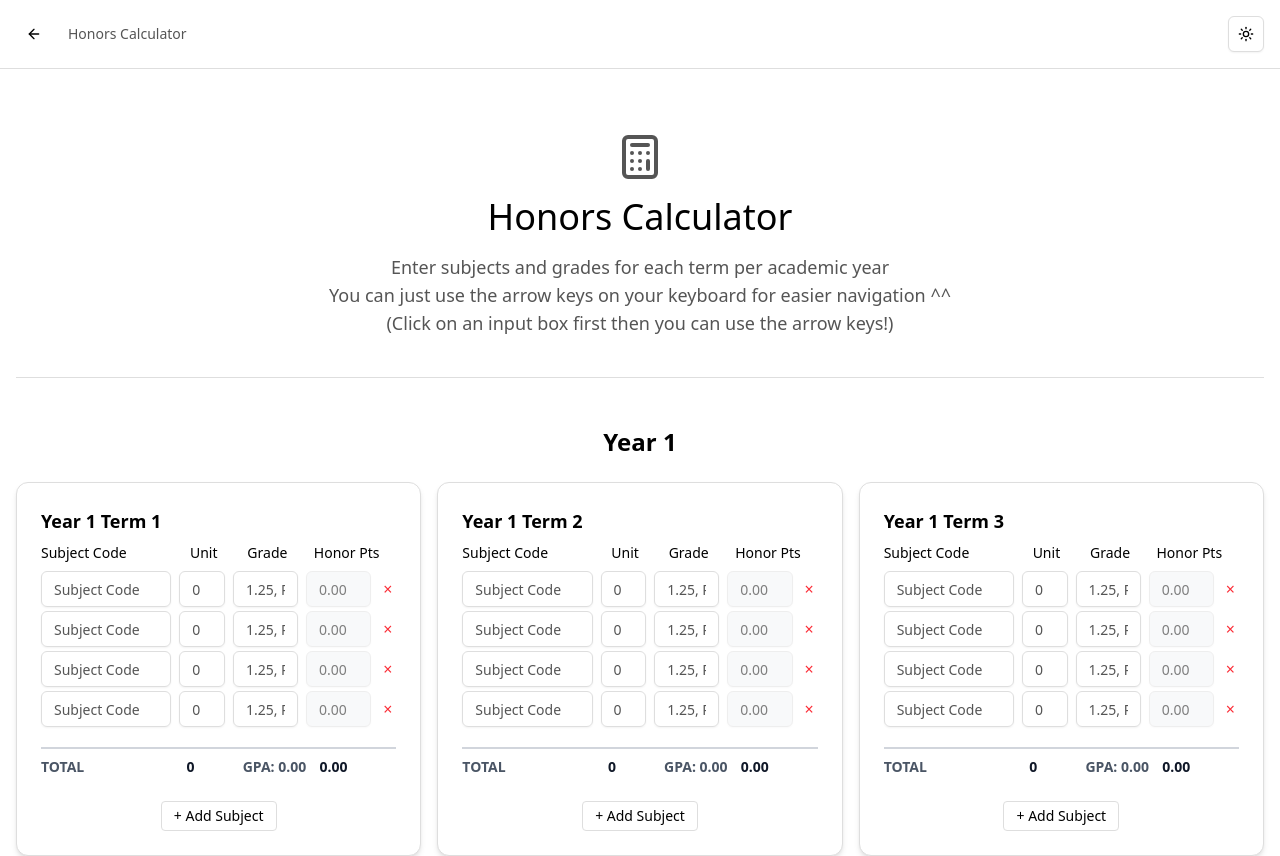
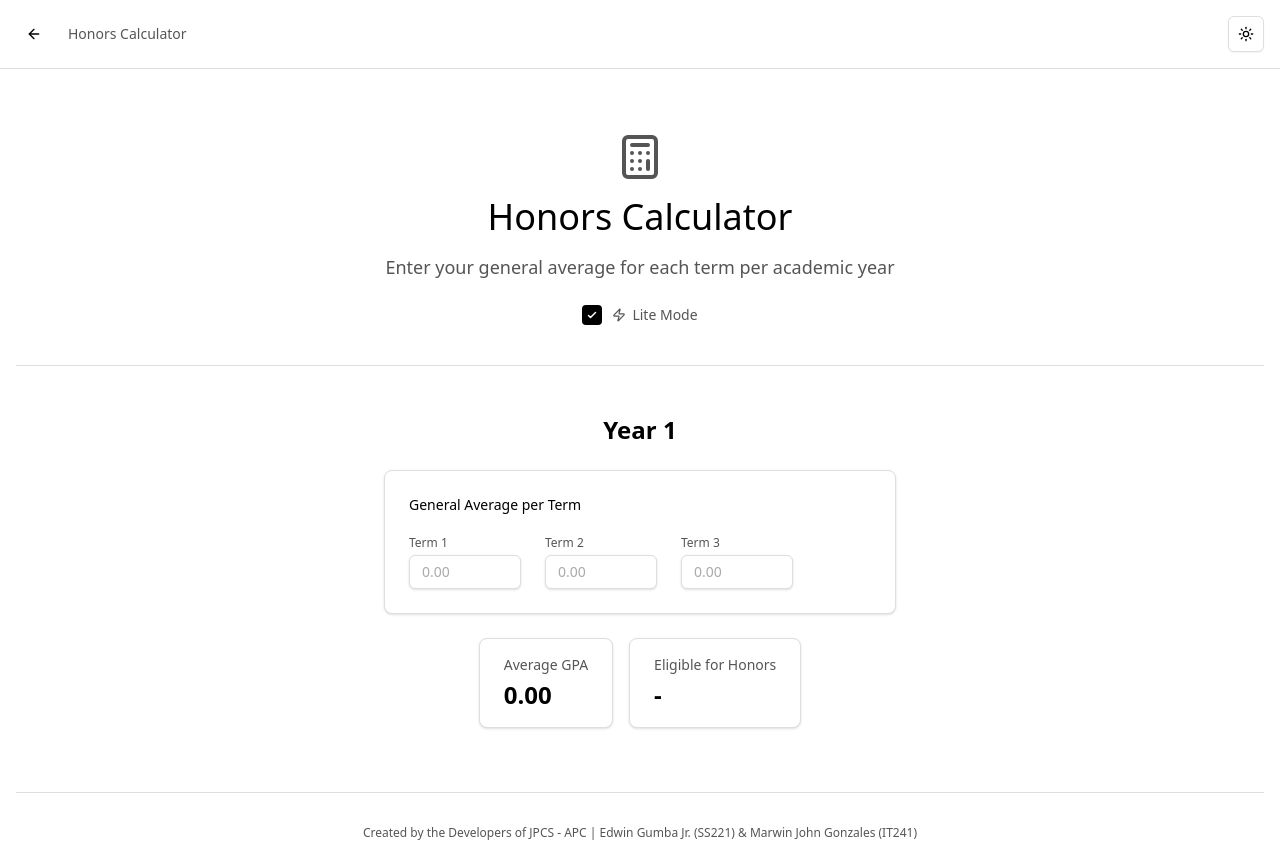
Before and after one commit to jpcsapc/APC-Honors-Checker, a Next.js app: page /honors in a window 1280 px wide. Shown: the top 856 px of the page. Built offline with nearby package versions, Linux system fonts and the light colour scheme.

Commit message:
feat: lite mdoe for honors calcu

```diff
--- a/src/app/honors/page.tsx
+++ b/src/app/honors/page.tsx
@@ -1,10 +1,11 @@
 "use client"
 import * as React from 'react';
 import { Button } from "@/components/ui/button";
-import { ArrowLeft, Calculator } from "lucide-react";
+import { ArrowLeft, Calculator, Zap } from "lucide-react";
 import { TermTable } from '../../components/TermTable';
 import Link from "next/link";
 import { ThemeToggle } from "@/components/theme-toggle";
+import { motion, AnimatePresence } from "framer-motion";
 
 // Memoized TermTable to prevent unnecessary re-renders
 const MemoizedTermTable = React.memo(TermTable);
@@ -23,8 +24,77 @@ interface YearStats {
   eligible: string;
 }
 
+// Lite Mode: per-year general averages (3 terms each)
+interface LiteYearData {
+  term1: string;
+  term2: string;
+  term3: string;
+}
+
+function calcLiteStats(data: LiteYearData): { gpa: number; eligible: string } {
+  const t1 = parseFloat(data.term1);
+  const t2 = parseFloat(data.term2);
+  const t3 = parseFloat(data.term3);
+
+  const values = [t1, t2, t3].filter(v => !isNaN(v) && v > 0);
+  if (values.length === 0) return { gpa: 0, eligible: '-' };
+
+  const avg = values.reduce((a, b) => a + b, 0) / values.length;
+
+  // Same honors criteria as full mode — GPA between 3.0 and 4.0
+  let eligible: string;
+  if (avg >= 3.0 && avg <= 4.0) eligible = "Yes";
+  else eligible = "No";
+
+  return { gpa: avg, eligible };
+}
+
+// Shared input style matching TermTable inputs
+function LiteInput({
+  label,
+  value,
+  onChange,
+  id,
+}: {
+  label: string;
+  value: string;
+  onChange: (v: string) => void;
+  id: string;
+}) {
+  return (
+    <div className="flex flex-col gap-1">
+      <label htmlFor={id} className="text-xs text-muted-foreground font-medium">
+        {label}
+      </label>
+      <input
+        id={id}
+        type="number"
+        step="0.01"
+        min="0"
+        max="5"
+        value={value}
+        onChange={e => onChange(e.target.value)}
+        placeholder="0.00"
+        className="
+          w-28 rounded-md border border-input bg-background px-3 py-1.5
+          text-sm text-foreground shadow-sm
+          placeholder:text-muted-foreground/50
+          focus:outline-none focus:ring-2 focus:ring-ring focus:border-transparent
+          transition-colors
+        "
+      />
+    </div>
+  );
+}
 export default function HonorsCalcu() {
   const [termsData, setTermsData] = React.useState<Record<string, RowData[]>>({});
+  const [liteMode, setLiteMode] = React.useState(true);
+  const [liteData, setLiteData] = React.useState<Record<string, LiteYearData>>({
+    "Year 1": { term1: "", term2: "", term3: "" },
+    "Year 2": { term1: "", term2: "", term3: "" },
+    "Year 3": { term1: "", term2: "", term3: "" },
+    "Year 4": { term1: "", term2: "", term3: "" },
+  });
 
   const termsDataRef = React.useRef(termsData);
   termsDataRef.current = termsData;
@@ -39,36 +109,56 @@ export default function HonorsCalcu() {
           setTermsData(parsedData);
         }
       }
+      const savedLite = localStorage.getItem("honorsLiteData");
+      if (savedLite) {
+        const parsedLite = JSON.parse(savedLite);
+        if (typeof parsedLite === 'object' && parsedLite !== null) {
+          setLiteData(parsedLite);
+        }
+      }
+      const savedLiteMode = localStorage.getItem("honorsLiteMode");
+      if (savedLiteMode !== null) {
+        // We set it to true by default, but if they explicitly changed it in this session,
+        // we could load it. However, the user said "always checked once opened".
+        // To be safe and follow the request literally, we can just let it default to true.
+        // setLiteMode(JSON.parse(savedLiteMode));
+      }
     } catch (error) {
-      console.error("Failed to parse honorsTermsData from localStorage", error);
+      console.error("Failed to parse honors data from localStorage", error);
     }
   }, []);
 
-  // Persist on change - debounced to avoid excessive localStorage writes
+  // Persist full mode data
   const persistTimerRef = React.useRef<NodeJS.Timeout | null>(null);
   React.useEffect(() => {
-    if (persistTimerRef.current) {
-      clearTimeout(persistTimerRef.current);
-    }
+    if (persistTimerRef.current) clearTimeout(persistTimerRef.current);
     persistTimerRef.current = setTimeout(() => {
       localStorage.setItem("honorsTermsData", JSON.stringify(termsData));
     }, 300);
-
-    return () => {
-      if (persistTimerRef.current) {
-        clearTimeout(persistTimerRef.current);
-      }
-    };
+    return () => { if (persistTimerRef.current) clearTimeout(persistTimerRef.current); };
   }, [termsData]);
 
+  // Persist lite data
+  React.useEffect(() => {
+    localStorage.setItem("honorsLiteData", JSON.stringify(liteData));
+  }, [liteData]);
+
+  // Persist lite mode toggle
+  React.useEffect(() => {
+    localStorage.setItem("honorsLiteMode", JSON.stringify(liteMode));
+  }, [liteMode]);
+
   const handleTermChange = React.useCallback((term: string, rows: RowData[]) => {
-    setTermsData(prev => ({
+    setTermsData(prev => ({ ...prev, [term]: rows }));
+  }, []);
+
+  const handleLiteChange = React.useCallback((year: string, field: keyof LiteYearData, value: string) => {
+    setLiteData(prev => ({
       ...prev,
-      [term]: rows
+      [year]: { ...prev[year], [field]: value },
     }));
   }, []);
 
-  // 4x3 layout for Year 1–4 - memoized to prevent recreation
   const tableLayout = React.useMemo(() => [
     ["Year 1 Term 1", "Year 1 Term 2", "Year 1 Term 3"],
     ["Year 2 Term 1", "Year 2 Term 2", "Year 2 Term 3"],
@@ -76,7 +166,6 @@ export default function HonorsCalcu() {
     ["Year 4 Term 1", "Year 4 Term 2", "Year 4 Term 3"],
   ], []);
 
-  // Arrow-key navigation between tables
   const handleEdge = (
     direction: "up" | "down" | "left" | "right",
     fromTerm: string,
@@ -92,59 +181,35 @@ export default function HonorsCalcu() {
     let nextCellCol = fromCol;
 
     if (direction === "left" && fromCol === 0) {
-      if (termColIndex > 0) {
-        nextTermName = tableLayout[termRowIndex][termColIndex - 1];
-        nextCellCol = 2; // Last editable column
-      }
+      if (termColIndex > 0) { nextTermName = tableLayout[termRowIndex][termColIndex - 1]; nextCellCol = 2; }
     } else if (direction === "right" && fromCol === 2) {
-      if (termColIndex < tableLayout[termRowIndex].length - 1) {
-        nextTermName = tableLayout[termRowIndex][termColIndex + 1];
-        nextCellCol = 0; // First column
-      }
+      if (termColIndex < tableLayout[termRowIndex].length - 1) { nextTermName = tableLayout[termRowIndex][termColIndex + 1]; nextCellCol = 0; }
     } else if (direction === "up" && fromRow === 0) {
-      if (termRowIndex > 0) {
-        nextTermName = tableLayout[termRowIndex - 1][termColIndex];
-        const targetRows = termsData[nextTermName] || [];
-        nextCellRow = Math.max(0, targetRows.length - 1);
-      }
+      if (termRowIndex > 0) { nextTermName = tableLayout[termRowIndex - 1][termColIndex]; const targetRows = termsData[nextTermName] || []; nextCellRow = Math.max(0, targetRows.length - 1); }
     } else if (direction === "down" && fromRow === (termsData[fromTerm]?.length || 0) - 1) {
-      if (termRowIndex < tableLayout.length - 1) {
-        nextTermName = tableLayout[termRowIndex + 1][termColIndex];
-        nextCellRow = 0;
-      }
+      if (termRowIndex < tableLayout.length - 1) { nextTermName = tableLayout[termRowIndex + 1][termColIndex]; nextCellRow = 0; }
     }
 
     if (nextTermName) {
       const nextTermRows = termsData[nextTermName] || [];
-      if (nextTermRows.length > 0 && nextCellRow >= nextTermRows.length) {
-        nextCellRow = nextTermRows.length - 1;
-      }
-      if (nextCellRow < 0 || nextTermRows.length === 0) {
-        nextCellRow = 0;
-      }
-
+      if (nextTermRows.length > 0 && nextCellRow >= nextTermRows.length) nextCellRow = nextTermRows.length - 1;
+      if (nextCellRow < 0 || nextTermRows.length === 0) nextCellRow = 0;
       const nextCellId = `cell-${nextTermName}-${nextCellRow}-${nextCellCol}`;
       const targetInput = document.getElementById(nextCellId) as HTMLInputElement;
-      if (targetInput) {
-        targetInput.focus();
-        targetInput.select();
-      }
+      if (targetInput) { targetInput.focus(); targetInput.select(); }
     }
   };
 
-  // Recompute per-year GPA and eligibility whenever termsData changes
-  // Memoize to avoid recalculating if termsData object reference didn't change
   const yearStats = React.useMemo(() => {
     const groupedByYear: Record<string, RowData[][]> = {};
     Object.entries(termsData).forEach(([term, rows]) => {
       if (!Array.isArray(rows)) return;
-      const year = term.split(' ').slice(0, 2).join(' '); // "Year X"
+      const year = term.split(' ').slice(0, 2).join(' ');
       if (!groupedByYear[year]) groupedByYear[year] = [];
       groupedByYear[year].push(rows);
     });
 
     const nextYearStats: Record<string, YearStats> = {};
-
     Object.entries(groupedByYear).forEach(([year, termRows]) => {
       const all = termRows.flat();
       const valid = all.filter(row => {
@@ -154,17 +219,13 @@ export default function HonorsCalcu() {
         return row.subjectCode.trim() !== '' && row.grade.trim() !== '' && row.unit > 0;
       });
 
-      if (valid.length === 0) {
-        nextYearStats[year] = { gpa: 0, totalUnits: 0, rGrades: 0, eligible: '-' };
-        return;
-      }
+      if (valid.length === 0) { nextYearStats[year] = { gpa: 0, totalUnits: 0, rGrades: 0, eligible: '-' }; return; }
 
       const totalHonorPoints = valid.reduce((sum, r) => sum + r.honorPoints, 0);
       const totalUnits = valid.reduce((sum, r) => sum + Number(r.unit), 0);
       const gpa = totalUnits > 0 ? totalHonorPoints / totalUnits : 0;
       const rGrades = valid.filter(r => (r.grade || '').toUpperCase() === 'R').length;
 
-      // Honors (per-year) criteria: >=36 units, <=2 R grades, GPA between 3.0 and 4.0
       const hasEnoughUnits = totalUnits >= 36;
       const hasTooManyRs = rGrades > 2;
       let eligible: string;
@@ -178,6 +239,14 @@ export default function HonorsCalcu() {
 
     return nextYearStats;
   }, [termsData]);
+
+  const liteStats = React.useMemo(() => {
+    const stats: Record<string, { gpa: number; eligible: string }> = {};
+    Object.entries(liteData).forEach(([year, data]) => {
+      stats[year] = calcLiteStats(data);
+    });
+    return stats;
+  }, [liteData]);
 
   return (
     <div className="min-h-screen bg-background">
@@ -198,7 +267,6 @@ export default function HonorsCalcu() {
         </div>
       </header>
 
-
       {/* Main Content */}
       <main className="container mx-auto px-4 py-16">
         {/* Hero Section */}
@@ -208,21 +276,130 @@ export default function HonorsCalcu() {
           </div>
           <h1 className="text-4xl font-normal text-foreground mb-4">Honors Calculator</h1>
           <p className="text-muted-foreground text-lg">
+            <AnimatePresence mode="wait">
+              <motion.span
+                key={liteMode ? "lite" : "full"}
+                initial={{ opacity: 0, y: 10 }}
+                animate={{ opacity: 1, y: 0 }}
+                exit={{ opacity: 0, y: -10 }}
+                transition={{ duration: 0.2 }}
+              >
+                {liteMode ? (
+                  <>Enter your general average for each term per academic year</>
+                ) : (
+                  <>
                     Enter subjects and grades for each term per academic year <br />
                     You can just use the arrow keys on your keyboard for easier navigation ^^ <br />
                     (Click on an input box first then you can use the arrow keys!)
+                  </>
+                )}
+              </motion.span>
+            </AnimatePresence>
           </p>
+
+          {/* ── Lite Mode Toggle ── placed right below the subtitle, centered */}
+          <div className="flex items-center justify-center gap-2.5 mt-6">
+            <button
+              role="checkbox"
+              aria-checked={liteMode}
+              onClick={() => setLiteMode(prev => !prev)}
+              className={`
+                relative inline-flex h-5 w-5 shrink-0 cursor-pointer items-center justify-center
+                rounded border-2 transition-colors duration-150
+                focus:outline-none focus:ring-2 focus:ring-ring focus:ring-offset-2
+                ${liteMode
+                  ? 'bg-foreground border-foreground'
+                  : 'bg-background border-input hover:border-foreground/50'
+                }
+              `}
+            >
+              {liteMode && (
+                <svg
+                  className="h-3 w-3 text-background"
+                  fill="none"
+                  viewBox="0 0 24 24"
+                  stroke="currentColor"
+                  strokeWidth={3}
+                >
+                  <path strokeLinecap="round" strokeLinejoin="round" d="M5 13l4 4L19 7" />
+                </svg>
+              )}
+            </button>
+            <label
+              onClick={() => setLiteMode(prev => !prev)}
+              className="flex items-center gap-1.5 text-sm text-muted-foreground cursor-pointer select-none hover:text-foreground transition-colors"
+            >
+              <Zap className="h-3.5 w-3.5" />
+              Lite Mode
+            </label>
           </div>
+        </div>
+
         <hr className="mb-10 border-border/100" />
 
         {/* Year Sections */}
-        {[1,2,3,4].map((yearNum) => {
+        <div className="space-y-12">
+          {(liteMode ? [1] : [1, 2, 3, 4]).map((yearNum) => {
             const yearKey = `Year ${yearNum}`;
             return (
-            <React.Fragment key={yearKey}>
-              <section className="mt-12">
+              <motion.section
+                key={yearKey}
+                layout
+                initial={{ opacity: 0, scale: 0.95 }}
+                animate={{ opacity: 1, scale: 1 }}
+                exit={{ opacity: 0, scale: 0.95 }}
+                transition={{ duration: 0.4, ease: "easeOut" }}
+                className="mt-12"
+              >
                 <h2 className="text-2xl font-semibold mb-6 text-center">{yearKey}</h2>
-                <div className="grid md:grid-cols-3 gap-4 justify-center">
+
+                <AnimatePresence mode="wait">
+                  {liteMode ? (
+                    /* ── Lite Mode: 3 term average inputs ── */
+                    <motion.div
+                      key="lite-view"
+                      initial={{ opacity: 0, x: 20 }}
+                      animate={{ opacity: 1, x: 0 }}
+                      exit={{ opacity: 0, x: -20 }}
+                      transition={{ duration: 0.3 }}
+                      className="flex justify-center"
+                    >
+                      <div className="rounded-lg border bg-card p-6 shadow-sm w-full max-w-lg">
+                        <p className="text-sm font-medium text-foreground mb-5">
+                          General Average per Term
+                        </p>
+                        <div className="flex flex-wrap gap-6">
+                          <LiteInput
+                            id={`lite-${yearKey}-t1`}
+                            label="Term 1"
+                            value={liteData[yearKey]?.term1 ?? ""}
+                            onChange={v => handleLiteChange(yearKey, "term1", v)}
+                          />
+                          <LiteInput
+                            id={`lite-${yearKey}-t2`}
+                            label="Term 2"
+                            value={liteData[yearKey]?.term2 ?? ""}
+                            onChange={v => handleLiteChange(yearKey, "term2", v)}
+                          />
+                          <LiteInput
+                            id={`lite-${yearKey}-t3`}
+                            label="Term 3"
+                            value={liteData[yearKey]?.term3 ?? ""}
+                            onChange={v => handleLiteChange(yearKey, "term3", v)}
+                          />
+                        </div>
+                      </div>
+                    </motion.div>
+                  ) : (
+                    /* ── Full Mode: term tables ── */
+                    <motion.div
+                      key="full-view"
+                      initial={{ opacity: 0, x: -20 }}
+                      animate={{ opacity: 1, x: 0 }}
+                      exit={{ opacity: 0, x: 20 }}
+                      transition={{ duration: 0.3 }}
+                      className="grid md:grid-cols-3 gap-4 justify-center"
+                    >
                       <MemoizedTermTable
                         term={`${yearKey} Term 1`}
                         initialRows={termsData[`${yearKey} Term 1`]}
@@ -241,26 +418,68 @@ export default function HonorsCalcu() {
                         onStatsChange={handleTermChange}
                         onEdge={handleEdge}
                       />
-                </div>
+                    </motion.div>
+                  )}
+                </AnimatePresence>
 
                 {/* Year Summary */}
-                {yearStats[yearKey] && (
                 <div className="flex justify-center mt-6 gap-4">
+                  <AnimatePresence mode="wait">
+                    {liteMode ? (
+                      <motion.div
+                        key="lite-stats"
+                        initial={{ opacity: 0, y: 10 }}
+                        animate={{ opacity: 1, y: 0 }}
+                        exit={{ opacity: 0, y: -10 }}
+                        className="flex gap-4"
+                      >
                         <div className="rounded-lg border bg-card px-6 py-4 shadow-sm">
-                      <p className="text-sm text-muted-foreground mb-1">Current GPA</p>
-                      <p className="text-2xl font-bold text-foreground">{yearStats[yearKey].gpa.toFixed(2)}</p>
+                          <p className="text-sm text-muted-foreground mb-1">Average GPA</p>
+                          <p className="text-2xl font-bold text-foreground">
+                            {liteStats[yearKey]?.gpa > 0
+                              ? liteStats[yearKey].gpa.toFixed(2)
+                              : "0.00"}
+                          </p>
                         </div>
                         <div className="rounded-lg border bg-card px-6 py-4 shadow-sm">
                           <p className="text-sm text-muted-foreground mb-1">Eligible for Honors</p>
-                      <p className="text-2xl font-bold text-foreground">{yearStats[yearKey].eligible}</p>
+                          <p className="text-2xl font-bold text-foreground">
+                            {liteStats[yearKey]?.eligible ?? "-"}
+                          </p>
                         </div>
+                      </motion.div>
+                    ) : (
+                      yearStats[yearKey] && (
+                        <motion.div
+                          key="full-stats"
+                          initial={{ opacity: 0, y: 10 }}
+                          animate={{ opacity: 1, y: 0 }}
+                          exit={{ opacity: 0, y: -10 }}
+                          className="flex gap-4"
+                        >
+                          <div className="rounded-lg border bg-card px-6 py-4 shadow-sm">
+                            <p className="text-sm text-muted-foreground mb-1">Current GPA</p>
+                            <p className="text-2xl font-bold text-foreground">
+                              {yearStats[yearKey].gpa.toFixed(2)}
+                            </p>
                           </div>
+                          <div className="rounded-lg border bg-card px-6 py-4 shadow-sm">
+                            <p className="text-sm text-muted-foreground mb-1">Eligible for Honors</p>
+                            <p className="text-2xl font-bold text-foreground">
+                              {yearStats[yearKey].eligible}
+                            </p>
+                          </div>
+                        </motion.div>
+                      )
                     )}
-              </section>
-              {yearNum < 4 && <hr className="my-12 border-border/100" />}
-            </React.Fragment>
+                  </AnimatePresence>
+                </div>
+
+                {yearNum < (liteMode ? 1 : 4) && <hr className="my-12 border-border/100" />}
+              </motion.section>
             );
           })}
+        </div>
 
         {/* Footer */}
         <footer className="border-t pt-8 mt-16">
```
Lines whose indentation alone changed are shown as unchanged.
